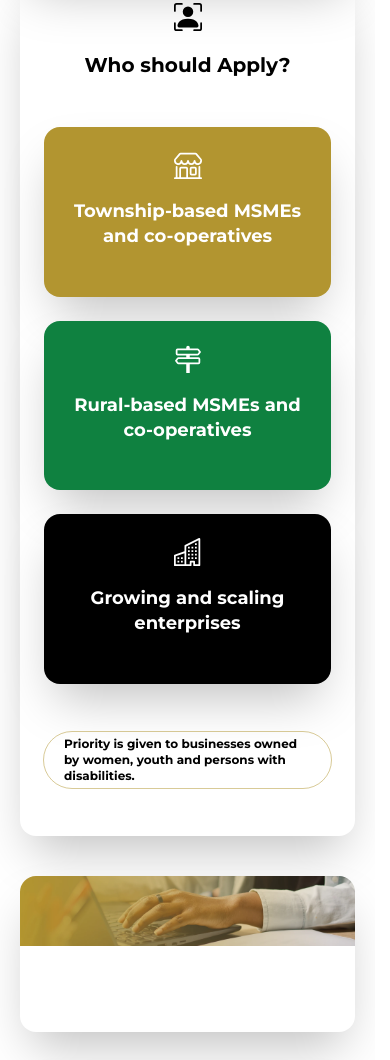
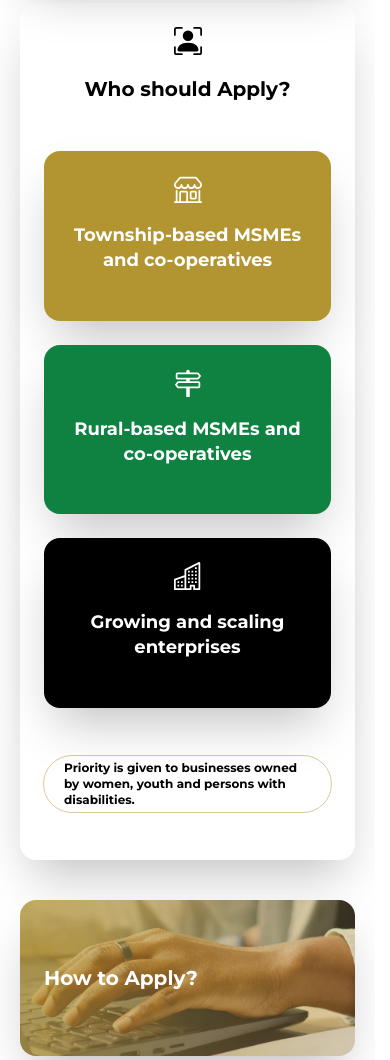
Before and after one commit to MMMchunu/SEDFA-Website, a website: page trep2.html in a window 390 px wide. Shown: the part 2745-3805 px from the top of the page. Drawn offline with Linux system fonts and the light colour scheme.

Commit message:
Trep 2 responsive layout update

```diff
--- a/trep2.html
+++ b/trep2.html
@@ -499,7 +499,7 @@
       <!--Get to know New TREP Banner-->
       <div class="relative overflow-hidden mt-10 rounded-2xl shadow-2xl mx-5 md:mx-10 lg:mx-15 xl:mx-20 bg-white">
         <img
-          class="absolute inset-0 size-full object-cover"
+          class="absolute inset-0 size-full! object-cover"
           src="images/get-to-know-banner-TREP.webp"
           alt="how to apply banner"
         />
@@ -709,7 +709,7 @@
 
       <!--Who Should Apply-->
       <div
-        class="mx-5 flex flex-col gap-6 rounded-2xl bg-white p-6 md:p-10 shadow-2xl hover:shadow-[#b29530] md:mx-10 md:mt-8 lg:mx-15 lg:mt-10 lg:p-10 xl:mx-20"
+        class="mx-5 flex flex-col gap-6 rounded-2xl bg-white p-6 mt-6 md:p-10 shadow-2xl hover:shadow-[#b29530] md:mx-10 md:mt-8 lg:mx-15 lg:mt-10 lg:p-10 xl:mx-20"
       >
         <!--Heading-->
         <div class="mb-6 flex flex-col items-center gap-5">
@@ -833,7 +833,7 @@
       <!--How to Apply Image Banner-->
       <div class="relative overflow-hidden mt-10 rounded-2xl shadow-2xl mx-5 md:mx-10 lg:mx-15 xl:mx-20 bg-white">
         <img
-          class="absolute inset-0 size-full object-cover"
+          class="absolute inset-0 size-full! object-cover"
           src="images/how-to-apply-banner-TREP.webp"
           alt="how to apply banner"
         />
```
Also changed, not shown: src/output.css.
